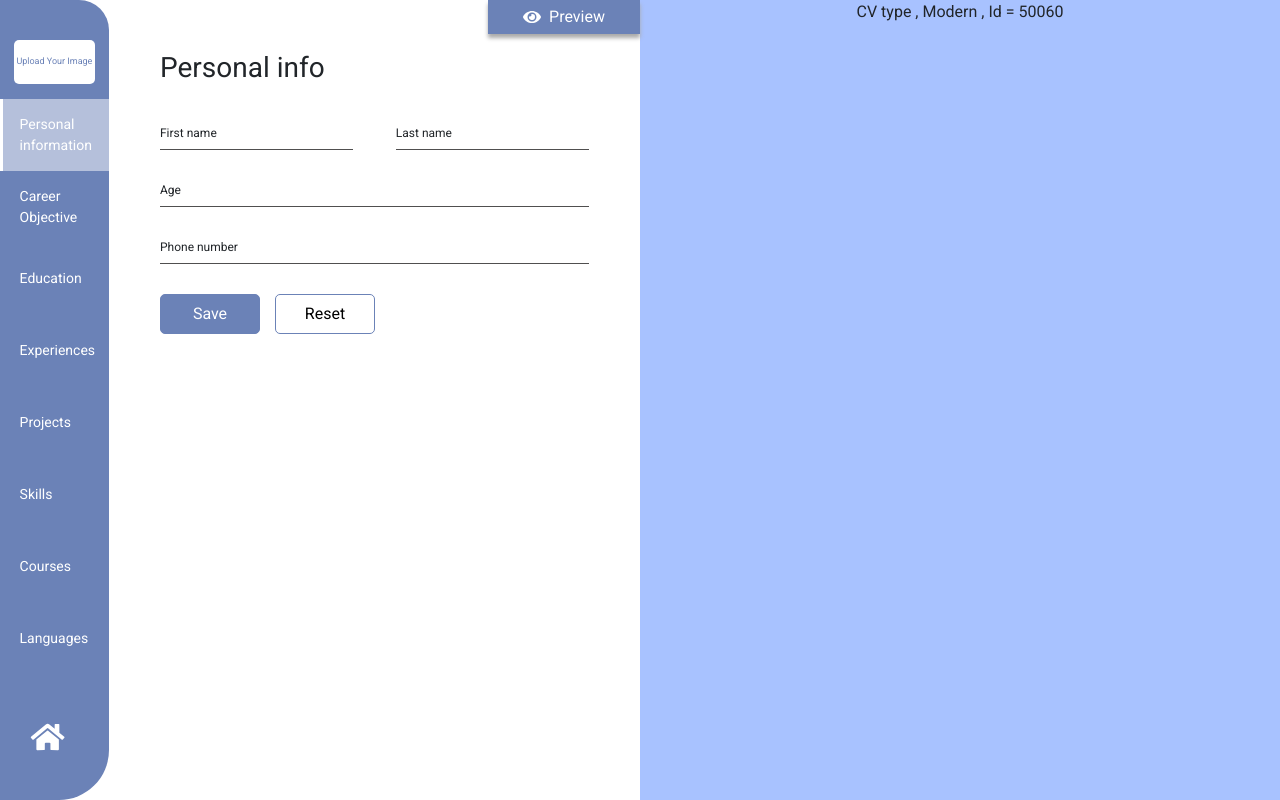
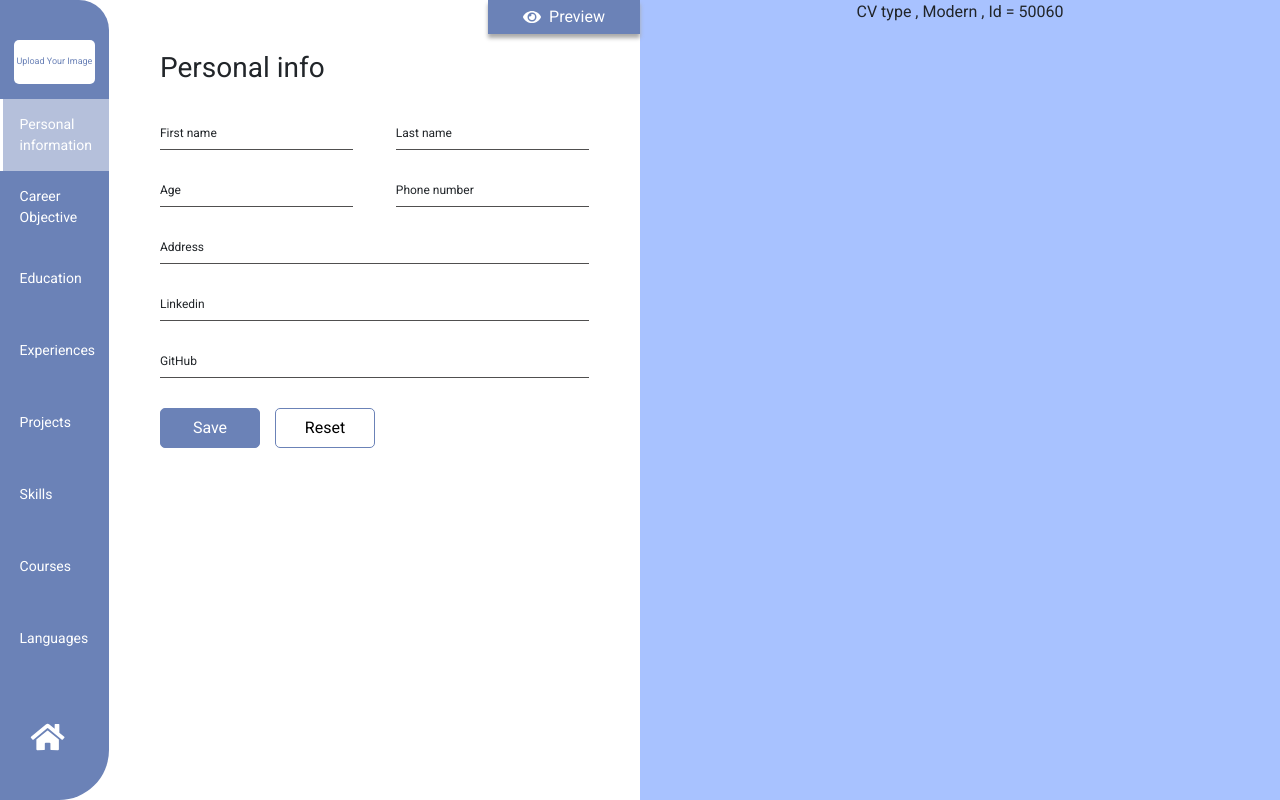
Before and after one commit to sohaila-mohamed/CV-Creator-ClientSide, a React (Create React App) app: page /Editor/PersonalInfo in a window 1280 px wide. Built offline with nearby package versions, Linux system fonts and the light colour scheme.

Commit message:
Editing personal info

```diff
--- a/src/components/editor/EditorComponents/Languages/Languages.jsx
+++ b/src/components/editor/EditorComponents/Languages/Languages.jsx
@@ -5,7 +5,7 @@ import FormInput from "../../../ui-utilities/FormInput";
 import { useState, useEffect } from "react";
 import { Button } from "react-bootstrap";
 import { DropdownButton, Dropdown } from "react-bootstrap";
-import ActionBtns from "./../../../ui-utilities/ActionBtns/ActionBtns";
+
 function Languages(props) {
   const [ArrLang, SetArrLang] = useState([]);
   const [Language, SetLanguage] = useState({});
--- a/src/components/editor/EditorComponents/PersonalInfo/PersonalInfo.jsx
+++ b/src/components/editor/EditorComponents/PersonalInfo/PersonalInfo.jsx
@@ -1,76 +1,109 @@
-import React ,{ useEffect ,useState} from 'react'
-import ActionBtns from '../../../ui-utilities/ActionBtns/ActionBtns';
-import FormInput from '../../../ui-utilities/FormInput'
+import React, { useEffect, useState } from "react";
+import ActionBtns from "../../../ui-utilities/ActionBtns/ActionBtns";
+import FormInput from "../../../ui-utilities/FormInput";
 
 function PersonalInfo(props) {
-
-
   const [psersonal, setPsersonal] = useState({});
-
 
   useEffect(() => {
     setPsersonal(props.data);
-    }, [])
+  }, []);
 
   // save Changes on update to make the data presesting
   useEffect(() => {
     props.setPersonalData(psersonal);
-    }, [psersonal])
-
-
-
+  }, [psersonal]);
 
   // matches the number of form inputs
-    const firstNameHandler = (v) =>{
-        setPsersonal({...psersonal,firstName:v})
-
-    }
-    const lastNameHandler = (v) =>{
-        setPsersonal({...psersonal,lastName:v})
-    }
-    const ageHandler = (v) =>{
-        setPsersonal({...psersonal,age:v})
-    }
-    const telHandler = (v) =>{
-        setPsersonal({...psersonal,phoneNumber:v})
-    }
-
-    const saveChanges = (e) =>{
-
-        props.setPersonalData(psersonal)
-    }
-
-    const resetChanges = (e) =>{
-
+  const firstNameHandler = (v) => {
+    setPsersonal({ ...psersonal, firstName: v });
+  };
+  const lastNameHandler = (v) => {
+    setPsersonal({ ...psersonal, lastName: v });
+  };
+  const ageHandler = (v) => {
+    setPsersonal({ ...psersonal, age: v });
+  };
+  const telHandler = (v) => {
+    setPsersonal({ ...psersonal, phoneNumber: v });
+  };
+  const AddressHandler = (v) => {
+    setPsersonal({ ...psersonal, address: v });
+  };
+  const LinkedinHandler = (v) => {
+    setPsersonal({ ...psersonal, Linkedin: v });
+  };
+  const GitHubHandler = (v) => {
+    setPsersonal({ ...psersonal, GitHub: v });
+  };
+  const saveChanges = (e) => {
+    props.setPersonalData(psersonal);
+  };
+  const resetChanges = (e) => {
     for (const key in psersonal) {
       if (Object.hasOwnProperty.call(psersonal, key)) {
-                psersonal[key]=""
-
+        psersonal[key] = "";
       }
     }
-        setPsersonal({...psersonal})
-        props.setPersonalData(psersonal)
-    }
-
+    setPsersonal({ ...psersonal });
+    props.setPersonalData(psersonal);
+  };
 
   return (
     <div>
       <h3>Personal info</h3>
       <div className=" d-flex justify-content-between aligen-items-center">
-                <FormInput title="First name" width="45" value={psersonal.firstName} valueBack={firstNameHandler}/>
-                <FormInput title="Last name" width="45" value={psersonal.lastName} valueBack={lastNameHandler}/>
+        <FormInput
+          title="First name"
+          width="45"
+          value={psersonal.firstName}
+          valueBack={firstNameHandler}
+        />
+        <FormInput
+          title="Last name"
+          width="45"
+          value={psersonal.lastName}
+          valueBack={lastNameHandler}
+        />
       </div>
 
-
-
-
-             <FormInput title="Age" type="text" value={psersonal.age} valueBack={ageHandler}/>
-             <FormInput title="Phone number" type="tele" value={psersonal.phoneNumber} valueBack={telHandler}/>
-
-            <ActionBtns onSave={saveChanges} onReset={resetChanges}/>
-
+      <div className=" d-flex justify-content-between aligen-items-center">
+        <FormInput
+          title="Age"
+          type="text"
+          value={psersonal.age}
+          valueBack={ageHandler}
+          width="45"
+        />
+        <FormInput
+          title="Phone number"
+          type="tele"
+          value={psersonal.phoneNumber}
+          valueBack={telHandler}
+          width="45"
+        />
       </div>
-    )
+      <FormInput
+        title="Address"
+        width="100"
+        value={psersonal.address}
+        valueBack={AddressHandler}
+      />
+      <FormInput
+        title="Linkedin"
+        width="100"
+        value={psersonal.Linkedin}
+        valueBack={LinkedinHandler}
+      />
+      <FormInput
+        title="GitHub"
+        width="100"
+        value={psersonal.GitHub}
+        valueBack={GitHubHandler}
+      />
+      <ActionBtns onSave={saveChanges} onReset={resetChanges} />
+    </div>
+  );
 }
 
-export default PersonalInfo
+export default PersonalInfo;
--- /dev/null
+++ b/src/components/editor/EditorComponents/Projects/Projects.jsx
@@ -0,0 +1,9 @@
+const Projects = function () {
+  return (
+    <div>
+      <h3>Projects</h3>
+      <div></div>
+    </div>
+  );
+};
+export default Projects;
--- a/src/components/editor/editorWrapper/editorWrapper.jsx
+++ b/src/components/editor/editorWrapper/editorWrapper.jsx
@@ -14,6 +14,7 @@ import Navigator from "./Navigator/Navigator";
 import Experience from "./../EditorComponents/Experience/Experience";
 import Courses from "./../EditorComponents/Courses/Courses";
 import Skills from "./../EditorComponents/Skills/Skills";
+import Projects from "./../EditorComponents/Projects/Projects";
 
 function EditorWrapper() {
   const [personalInfo, setpersonalInfo] = useState({
@@ -21,6 +22,9 @@ function EditorWrapper() {
     lastName: "",
     age: "",
     phoneNumber: "",
+    address: "",
+    Linkedin: "",
+    GitHub: "",
   });
 
   const [educationData, seteducationData] = useState({
@@ -114,7 +118,7 @@ function EditorWrapper() {
                 setExperienceData={experienceHandler}
               ></Experience>
             </Route>
-            <Route path="/Editor/Projects" render={() => <h3>Projects</h3>} />
+            <Route path="/Editor/Projects" render={() => <Projects />} />
             <Route path="/Editor/Skills">
               <Skills></Skills>
             </Route>
```
Lines whose indentation alone changed are shown as unchanged.
